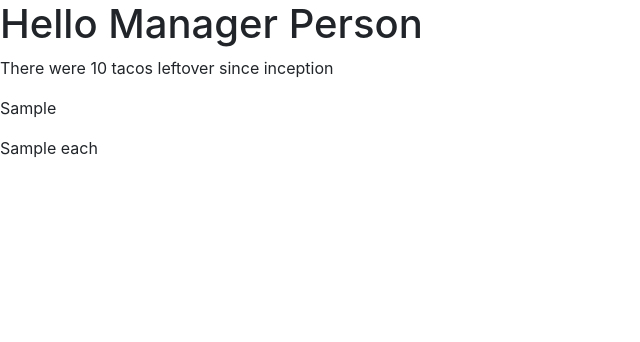
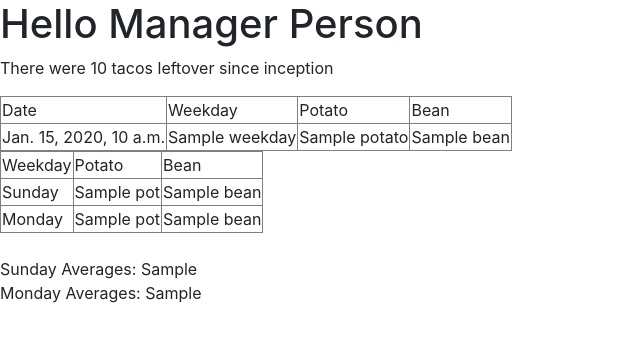
Before and after one commit to patthrasher/taco-site, a Django app: template taco/tacoapp/templates/tacoapp/manager.html in a window 1280 px wide. Shown: the top 342 px of the page, without its empty margins (0-640 px from the left). Run offline with Django 3.2, Linux system fonts and the light colour scheme; the template is opened without the code that fills it: most values are stand-ins (such as "Sample title", 1, 10 or a date in 2020).

Commit message:
changed models to add weekday, worked on calculations/manipulating data from database

```diff
--- a/taco/tacoapp/forms.py
+++ b/taco/tacoapp/forms.py
@@ -4,4 +4,4 @@ from .models import Food
 class FoodForm(forms.ModelForm) :
     class Meta :
         model = Food
-        fields = ['date', 'potato', 'bean']
+        fields = ['date', 'potato', 'bean', 'weekday']
--- a/taco/tacoapp/models.py
+++ b/taco/tacoapp/models.py
@@ -3,8 +3,9 @@ import datetime
 
 class Food(models.Model) :
     date = models.DateField(auto_now=False, default=datetime.date.today)
+    weekday = models.CharField(max_length=200, default='Monday')
     potato = models.IntegerField(default=10)
     bean = models.IntegerField(default=5)
 
     def __str__(self) :
-        return str(self.date)+ ' | ' + str(self.potato) + ' | ' + str(self.bean)
+        return str(self.date)+ ' | ' + str(self.weekday) + ' | ' + str(self.potato) + ' | ' + str(self.bean)
--- /dev/null
+++ b/taco/tacoapp/static/tacoapp/style.css
@@ -0,0 +1,3 @@
+.green {
+  color: green;
+}
--- a/taco/tacoapp/templates/tacoapp/base.html
+++ b/taco/tacoapp/templates/tacoapp/base.html
@@ -1,3 +1,5 @@
+{% load static %}
+
 <!doctype html>
 <html lang="en">
   <head>
--- a/taco/tacoapp/templates/tacoapp/manager.html
+++ b/taco/tacoapp/templates/tacoapp/manager.html
@@ -1,4 +1,5 @@
 {% extends 'tacoapp/base.html' %}
+{% load static %}
 
 {% block content %}
 
@@ -7,7 +8,7 @@
 <!-- {% if all_items %}
 
     {% for each in all_items %}
-        {{ each.potato }}
+        {{ each }}
     {% endfor %}
 {% endif%} -->
 
@@ -27,12 +28,48 @@
 
 <p>total of beans... {{ beantot }}</p> -->
 
-<p>{{ x }}</p>
+<!-- <p>{{ x }}</p> -->
 
-<p>{% for each in x %}
+<!-- <p>{% for each in x %}
       {{ each }}
    {% endfor %}
-</p>
+</p> -->
 
 
+<table border="solid">
+  <tr><td>Date</td>
+    <td>Weekday</td>
+    <td>Potato</td>
+    <td>Bean</td></tr>
+  {% for each in all_items %}
+      <tr><td>{{ each.date }}</td>
+        <td>{{ each.weekday }}</td>
+        <td>{{ each.potato }}</td>
+        <td>{{ each.bean }}</td></tr>
+
+  {% endfor %}
+
+  <table border="solid">
+    <tr><td>Weekday</td>
+      <td>Potato</td>
+      <td>Bean</td></tr>
+    <tr><td>Sunday</td>
+    <td>{{ sun_dic.pot }}</td>
+    <td>{{ sun_dic.bean }}</td></tr>
+
+    <tr><td>Monday</td>
+      <td>{{ mon_dic.pot }}</td>
+      <td>{{ mon_dic.bean }}</td></tr>
+
+</table>
+
+<!-- <br>
+{{ plst }} {{ sun_pot_tot }} --- average --- {{ sun_pot_av }}
+<br>
+{{ blst }} {{ sun_bean_tot }} --- average --- {{ sun_bean_av }} -->
+<br>
+Sunday Averages: {{ sun_dic }}
+<br>
+Monday Averages: {{ mon_dic }}
+
 {% endblock %}
```
Also changed, not shown: taco/tacoapp/templates/tacoapp/index.html (+10 -0 lines), taco/tacoapp/views.py (+57 -5 lines), taco/tacoapp/migrations/0002_food_day.py (added), taco/tacoapp/migrations/0003_remove_food_day.py (added), taco/tacoapp/migrations/0004_food_weekday.py (added).
